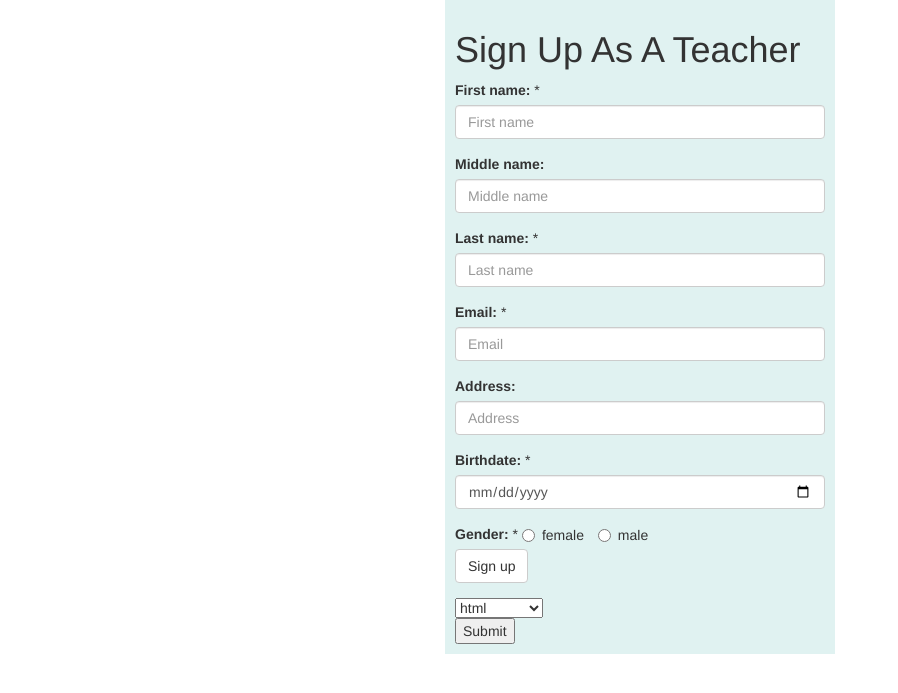
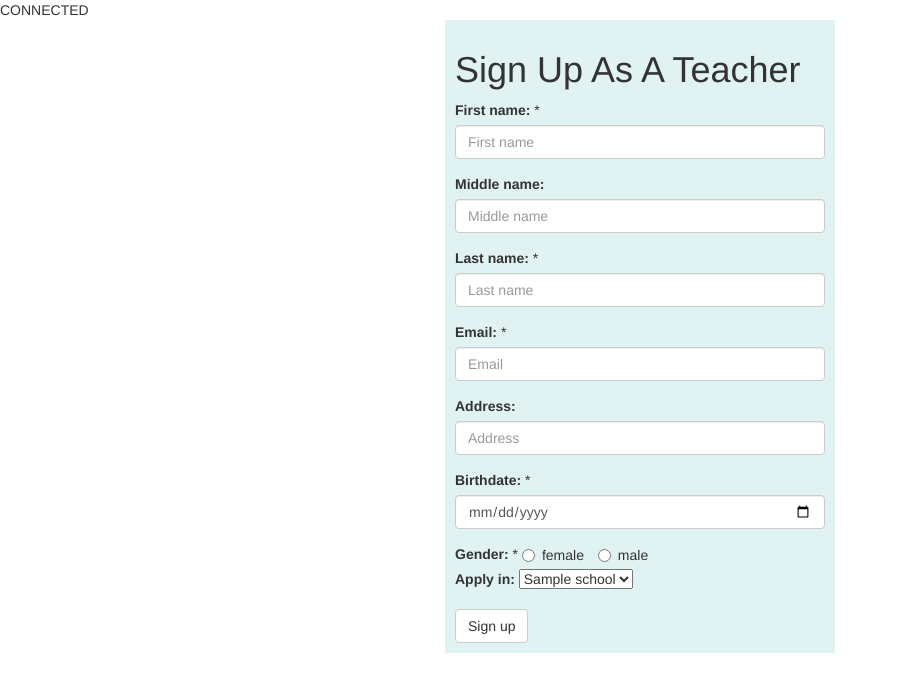
Before and after one commit to radwasherif/School-System-Website, a PHP site: page /teacher/teacher-signup.php in a window 1280 px wide. Shown: the top 693 px of the page, without its empty margins (0-898 px from the left). Run offline with PHP 8.4, Linux system fonts and the light colour scheme; tables that the repository leaves empty hold one stand-in row (values such as "Sample post").

Commit message:
teacher signup working

```diff
--- a/website/connection-values.php
+++ b/website/connection-values.php
@@ -6,5 +6,7 @@
 	$conn = new mysqli($servername, $dbusername, $dbpassword, $dbname, "3306");
 	if($conn->connect_errno) {
 		die($conn->connect_errno);
+	} else {
+		echo "CONNECTED\n";
 	}
 ?>
--- a/website/teacher/teacher-signup.php
+++ b/website/teacher/teacher-signup.php
@@ -37,7 +37,19 @@ if($_SERVER["REQUEST_METHOD"] == "POST") {
 	} else {
 		$birthdate = $_POST['birthdate'];
 	}
+
+	$school_id = $_POST['school'];
+
+	$call = $conn->prepare('CALL teacher_sign_up(?, ?, ?, ?, ?, ?, ?, ?)');
+	$call->bind_param(sssssssi, $fname, $mname, $lname, $birthdate, $address, $email, $gender, $school_id);
+	if($call->execute()){
+		echo "<h2> You have successfully signed up. Please wait for a confirmation email containing your username and password. </h2>";
+	} else {
+		echo $call->error;
+	}
 }
+
+
 ?>
 <body>
 	<div class="container">
@@ -87,19 +99,30 @@ if($_SERVER["REQUEST_METHOD"] == "POST") {
 							<input type="radio" name = "gender" value = "male"> male
 						</label>
 						<br>
-
-						<button type="submit" class="btn btn-default">Sign up</button>
-					</div>
-					<form>
-						<select name="lang">
-							<option value="html">html</option>
+						<label>Apply in: </label>
+						<select name="school" >
+							<!-- <option value="html">html</option>
 							<option value="css">CSS</option>
 							<option value="javascript">JavaScript</option>
-							<option value="php">PHP</option>
+							<option value="php">PHP</option> -->
+
+							<?php
+								if($call = $conn->query("SELECT S.id, S.name FROM Schools S")) {
+									echo "WEEEE!!";
+									while($row = $call->fetch_array(MYSQLI_BOTH)) {
+										echo '<option value ="' . $row["id"] . '">' . $row["name"] . ' </option>';
+									}
+								} else {
+									echo $call->error;
+								}
+
+
+							?>
 						</select>
-						<br />
-						<input type="submit">
-					</form>
+						<br>
+
+					</div>
+					<button type="submit" class="btn btn-default">Sign up</button>
 				</form>
 			</div>
 		</div>
```
